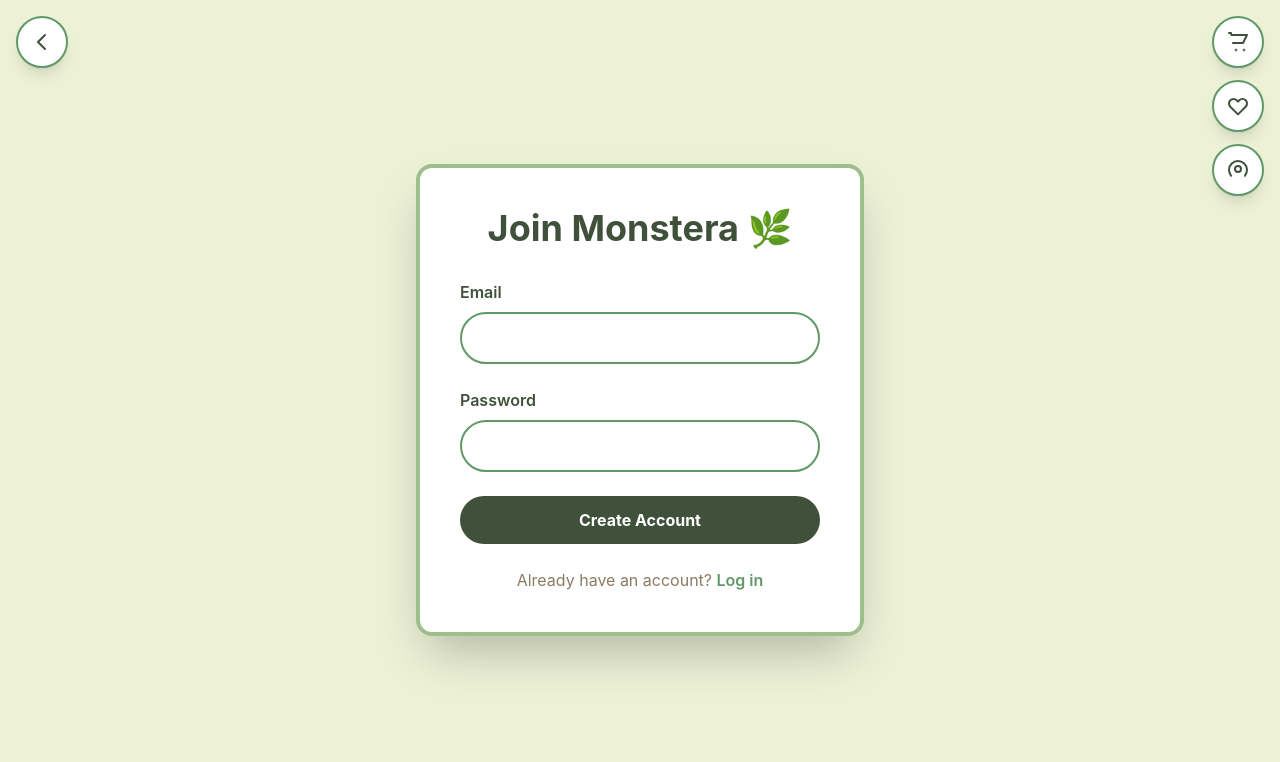
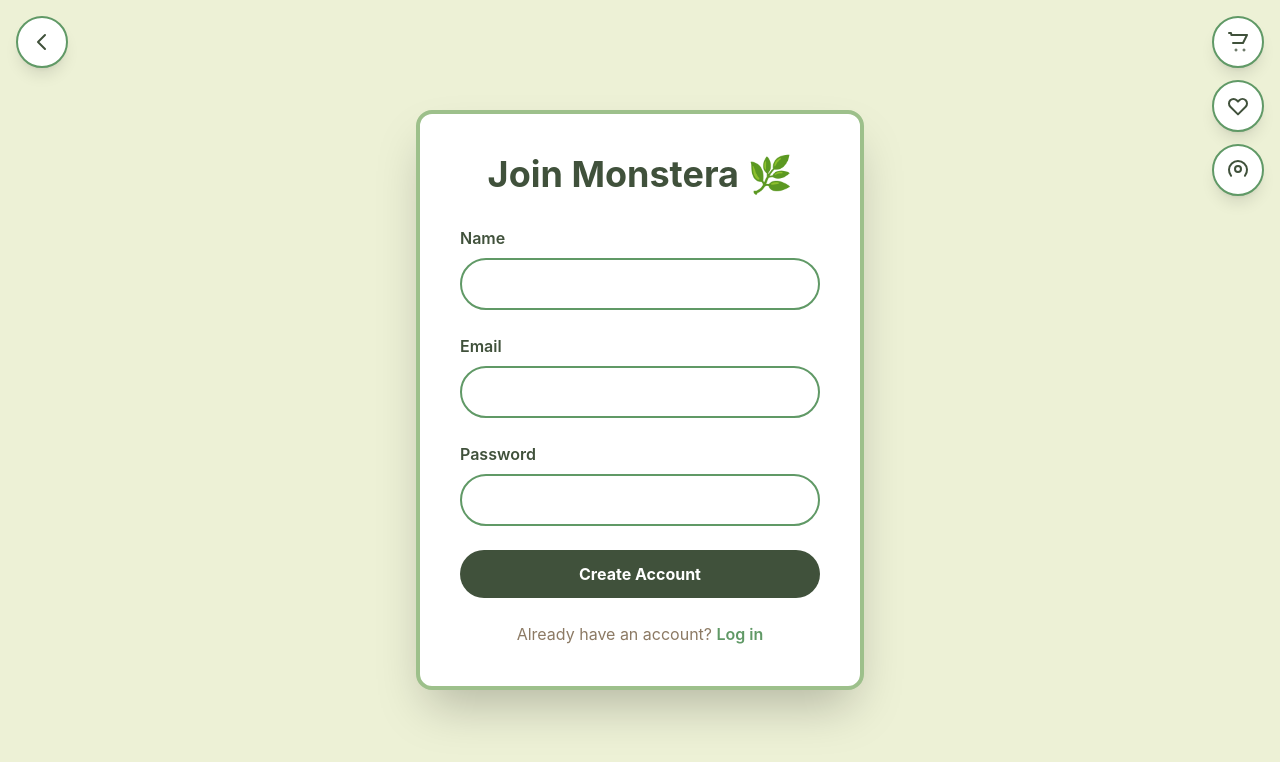
Before and after one commit to CNA-26/store-frontend, a React (Vite) app: page /register in a window 1280 px wide. Shown: the top 762 px of the page. Built offline with nearby package versions, Linux system fonts and the light colour scheme.

Commit message:
Update register

```diff
--- a/src/pages/LogIn.tsx
+++ b/src/pages/LogIn.tsx
@@ -24,19 +24,23 @@ export default function LogIn() {
                 }
             );
 
+            const data = await response.json();
+
             if (!response.ok) {
-                const errorText = await response.text();
-                throw new Error(errorText || "Login failed");
+                console.error("Backend error:", data);
+                throw new Error(data.error || "Login failed");
             }
 
-            const data = await response.json();
-
-            // Store JWT
+            // Save token
             localStorage.setItem("token", data.token);
 
-            navigate("/");
-        } catch (err) {
-            console.error("Login failed", err);
+            // Save user info
+            localStorage.setItem("user", JSON.stringify(data.user));
+
+            navigate("/", { replace: true });
+        } catch (error) {
+            console.error("Login failed:", error);
+            alert("Login failed. Check console for details.");
         }
     };
 
--- a/src/pages/Register.tsx
+++ b/src/pages/Register.tsx
@@ -4,6 +4,7 @@ import { Link, useNavigate } from "react-router-dom";
 export default function Register() {
     const [email, setEmail] = useState("");
     const [password, setPassword] = useState("");
+    const [name, setName] = useState("");
     const navigate = useNavigate();
 
     const handleRegister = async (e: React.FormEvent) => {
@@ -18,20 +19,26 @@ export default function Register() {
                         "Content-Type": "application/json",
                     },
                     body: JSON.stringify({
+                        name,
                         email,
                         password,
                     }),
                 }
             );
 
+            const data = await response.json();
+
             if (!response.ok) {
-                const errorText = await response.text();
-                throw new Error(errorText || "Registration failed");
+                console.error("Register backend error:", data);
+                throw new Error(data.error || "Registration failed");
             }
 
-            navigate("/login");
-        } catch (err) {
-            console.error("Registration failed", err);
+            alert("Account created successfully 🌿");
+
+            navigate("/login", { replace: true });
+        } catch (error) {
+            console.error("Register failed:", error);
+            alert("Registration failed. Check console.");
         }
     };
 
@@ -63,6 +70,19 @@ export default function Register() {
                 </h2>
 
                 <form onSubmit={handleRegister} className="space-y-6">
+                    <div>
+                        <label className="block text-monstera-dark font-semibold mb-2">
+                            Name
+                        </label>
+                        <input
+                            type="text"
+                            required
+                            className="w-full px-4 py-3 rounded-full border-2 border-monstera-green focus:outline-none focus:border-monstera-dark"
+                            value={name}
+                            onChange={(e) => setName(e.target.value)}
+                        />
+                    </div>
+
                     <div>
                         <label className="block text-monstera-dark font-semibold mb-2">
                             Email
```
